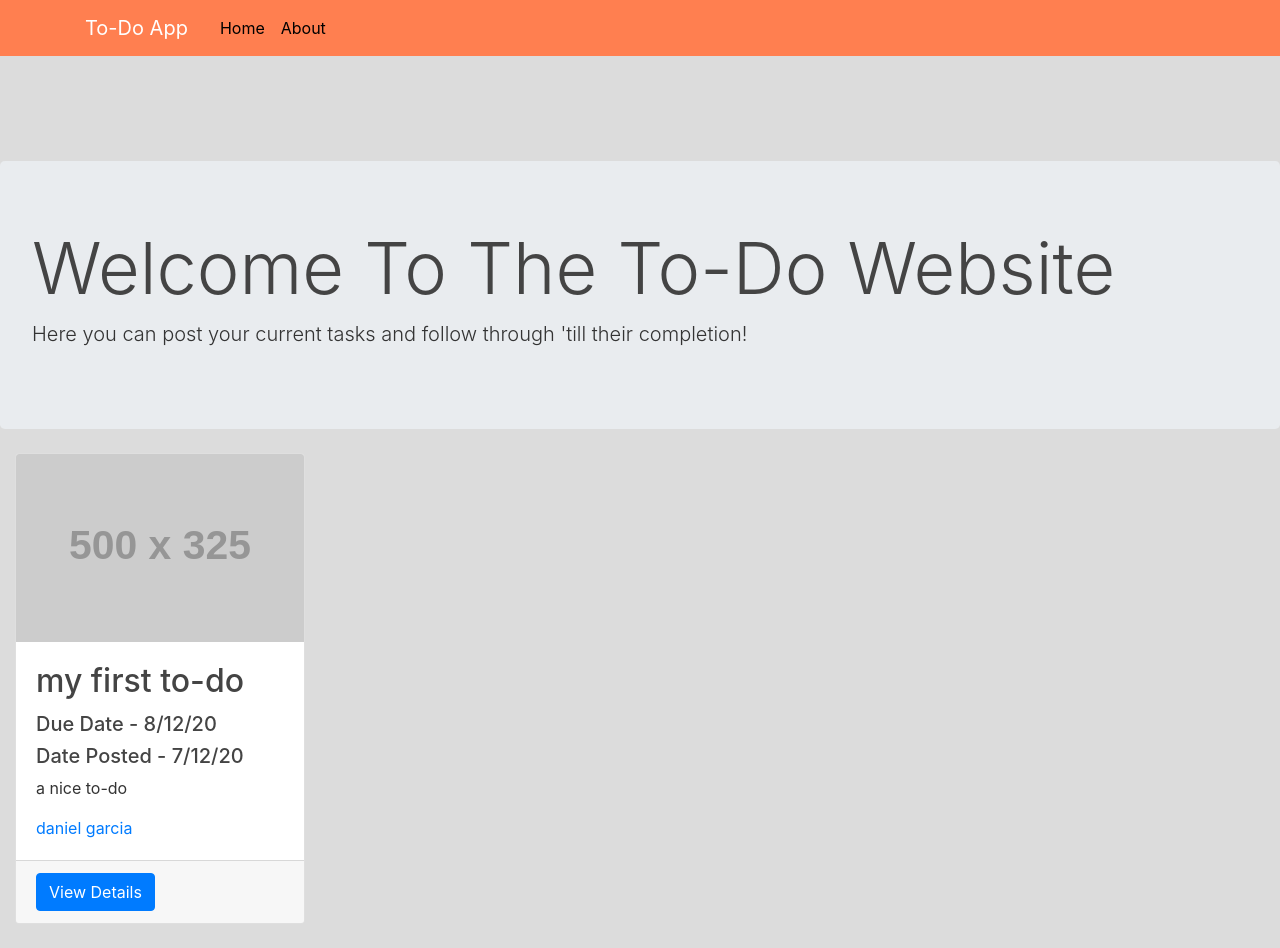
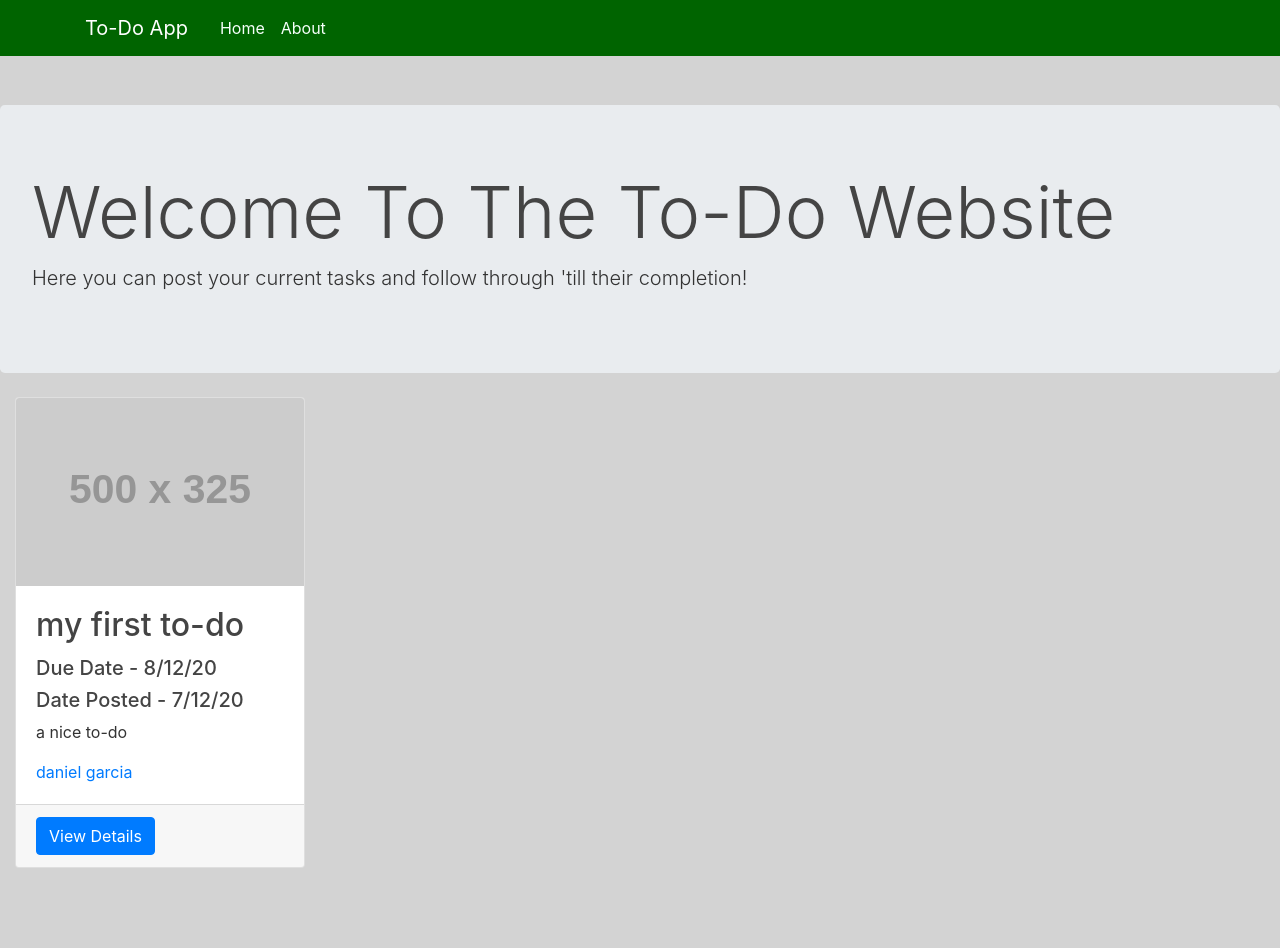
Before and after one commit to DanielG-H/todo_app, a Django app: page / in a window 1280 px wide. After the commit the page ends 867 px from the top, so only its background shows below. Run offline with Django 3.2, Linux system fonts and the light colour scheme; grey boxes labelled with a size stand in for pictures from a placeholder-image service; some libraries are stand-ins or nearby versions.

Commit message:
feat: configured css styles for nav bar and bg

```diff
--- a/toDo/static/toDo/heroic-features.css
+++ /dev/null
@@ -1,8 +0,0 @@
-/*!
- * Start Bootstrap - Heroic Features (https://startbootstrap.com/template/heroic-features)
- * Copyright 2013-2020 Start Bootstrap
- * Licensed under MIT (https://github.com/StartBootstrap/startbootstrap-heroic-features/blob/master/LICENSE)
- */
-body {
-  padding-top: 56px;
-}
--- a/toDo/static/toDo/main.css
+++ b/toDo/static/toDo/main.css
@@ -1,5 +1,5 @@
 body {
-  background: #DCDCDC;
+  background: #D3D3D3;
   color: #333333;
   margin-top: 5rem;
 }
@@ -13,11 +13,11 @@ ul {
 }
 
 .bg-steel {
-  background-color: #FF7F50;
+  background-color: #006400;
 }
 
 .site-header .navbar-nav .nav-link {
-  color: #000000;
+  color: #F5FFFA;
 }
 
 .site-header .navbar-nav .nav-link:hover {
--- a/toDo/templates/toDo/base.html
+++ b/toDo/templates/toDo/base.html
@@ -12,7 +12,6 @@
 
     <link rel="stylesheet" href="https://maxcdn.bootstrapcdn.com/bootstrap/4.0.0/css/bootstrap.min.css" integrity="sha384-Gn5384xqQ1aoWXA+058RXPxPg6fy4IWvTNh0E263XmFcJlSAwiGgFAW/dAiS6JXm" crossorigin="anonymous">
     <link rel="stylesheet" type="text/css" href="{% static 'toDo/main.css' %}">
-    <link rel="stylesheet" type="text/css" href="{% static 'toDo/heroic-features.css' %}">
 </head>
 <body>
 <header class="site-header">
```
